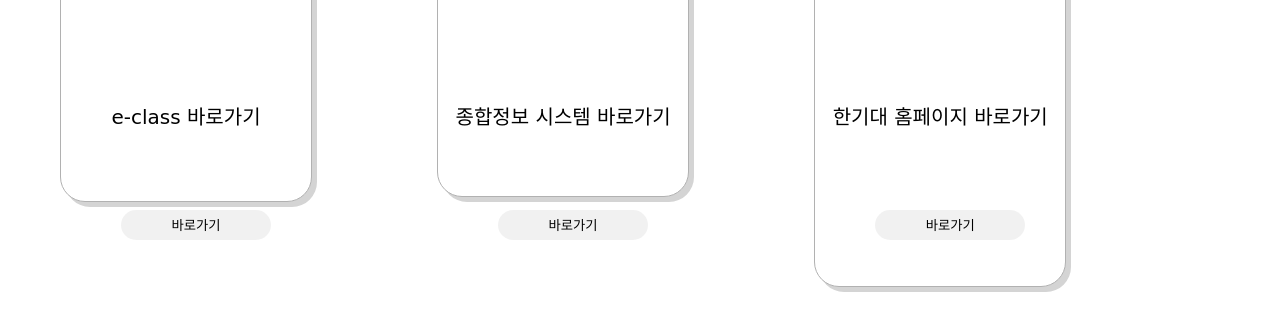
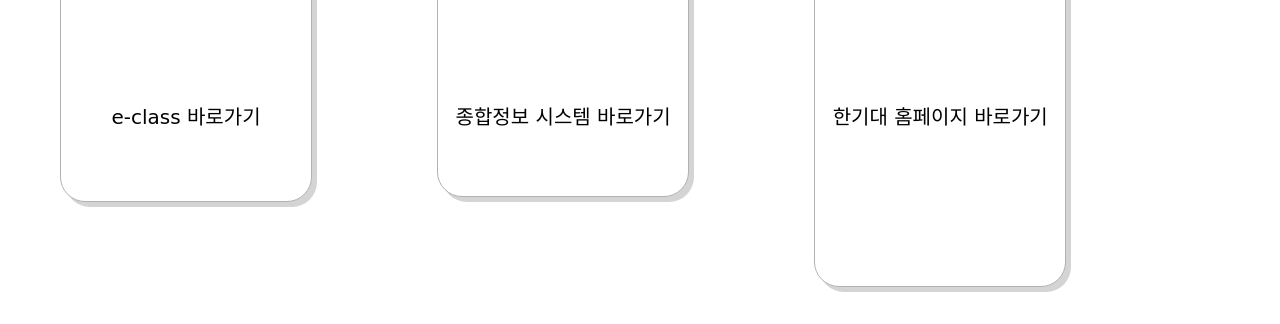
Before and after one commit to NekoNyangYee/Univ.barogagi, a plain HTML site: page koreatech.html in a window 1280 px wide. Shown: the part 414-738 px from the top of the page. Drawn offline with Linux system fonts and the light colour scheme; a web font is replaced by a local one.

Commit message:
final fix 3.0.105

```diff
--- a/koreatech.html
+++ b/koreatech.html
@@ -20,30 +20,21 @@
        <h1>한국기술교육대학교</h1>
        <a href="https://map.kakao.com/?urlX=562887&urlY=907146&urlLevel=3&itemId=11218034&q=%ED%95%9C%EA%B5%AD%EA%B8%B0%EC%88%A0%EA%B5%90%EC%9C%A1%EB%8C%80%ED%95%99%EA%B5%90%20%EC%A0%9C1%EC%BA%A0%ED%8D%BC%EC%8A%A4&srcid=11218034&map_type=TYPE_MAP"><h2>주소 : 충청남도 천안시 동남구 병천면 충절로 1600</h2></a>
        <div class="container">
-           <div class="site-container">
+           <div class="site-container" onclick="location.href='https://el.koreatech.ac.kr/ilos/main/main_form.acl'">
                <img src="logo.gif" id="koreatech-images">
                <p>e-class 바로가기</p>
-               <div class="go-site">
-                <button type="button" onclick="location.href='https://el.koreatech.ac.kr/ilos/main/main_form.acl'">바로가기</button>
-               </div>
            </div>
        </div>
        <div class="container">
-        <div class="site-container">
+        <div class="site-container" onclick="location.href= 'https://portal.koreatech.ac.kr/login.jsp';">
             <img src="logo_login.jpg" id="koreatech-images-02">
             <p>종합정보 시스템 바로가기</p>
-            <div class="go-site">
-                <button type="button" onclick="location.href= 'https://portal.koreatech.ac.kr/login.jsp';">바로가기</button>
-            </div>
         </div>
     </div>
     <div class="container">
-        <div class="site-container">
+        <div class="site-container" onclick="location.href= 'https://portal.koreatech.ac.kr/login.jsp';">
             <img src="koreatech_am.jpg" id="koreatech-images-03">
             <p>한기대 홈페이지 바로가기</p>
-            <div class="go-site">
-                <button type="button" onclick="location.href= 'https://portal.koreatech.ac.kr/login.jsp';">바로가기</button>
-            </div>
         </div>
     </div>
     <h4>한국기술교육대학교 캠퍼스 맵</h4>
```
Also changed, not shown: index.html (+3 -3 lines).
